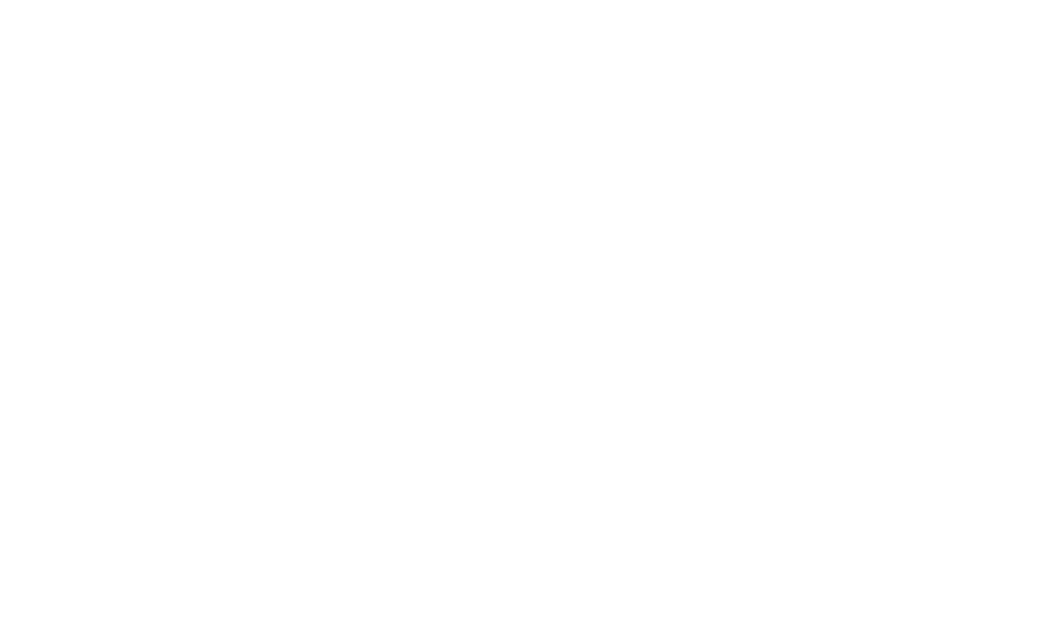
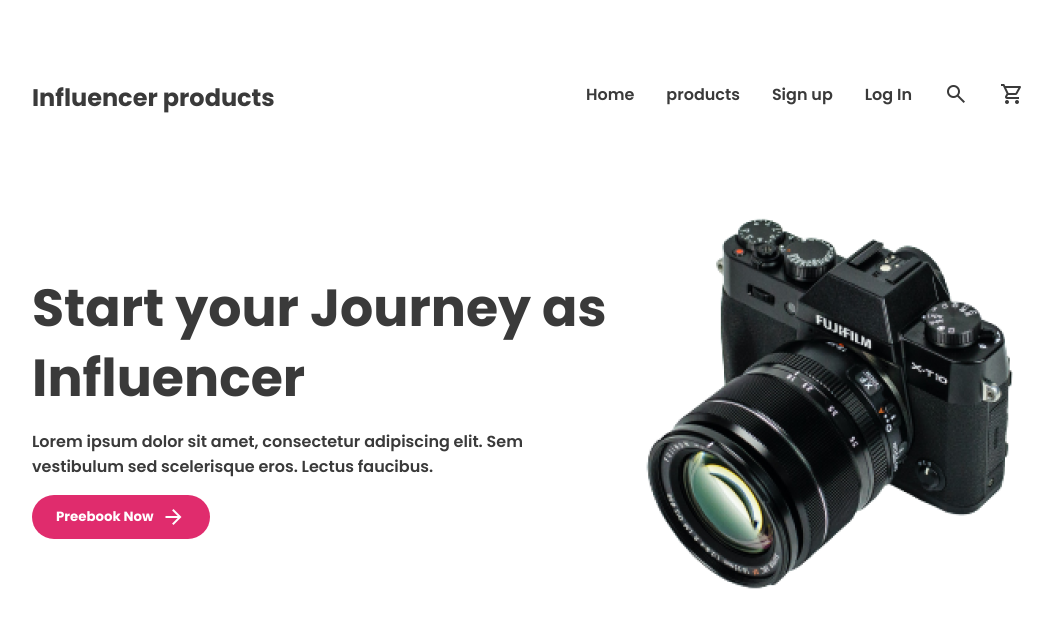
Before and after one commit to nazmul37290/influencer-gear-website, a plain HTML site: page index.html in a window 1280 px wide. Shown: the whole page, without its empty margins (96-1148 px from the left). Drawn offline with nearby package versions, Linux system fonts and the light colour scheme.

Commit message:
added navbar and completed header section

```diff
--- a/index.html
+++ b/index.html
@@ -4,9 +4,56 @@
     <meta charset="UTF-8" />
     <meta name="viewport" content="width=device-width, initial-scale=1.0" />
     <title>Influencer Gear Website</title>
+    <link
+      rel="stylesheet"
+      href="https://fonts.googleapis.com/css2?family=Material+Symbols+Outlined:opsz,wght,FILL,GRAD@20..48,100..700,0..1,-50..200"
+    />
+    <link rel="stylesheet" href="styles/style.css" />
   </head>
   <body>
-    <header></header>
+    <header>
+      <!-- nav section starts here -->
+
+      <nav>
+        <h3 class="nav-title">Influencer products</h3>
+        <ul>
+          <li><a href="">Home</a></li>
+          <li><a href="">products</a></li>
+          <li><a href="">Sign up</a></li>
+          <li><a href="">Log In</a></li>
+          <li>
+            <a href=""
+              ><span class="material-symbols-outlined"> search </span></a
+            >
+          </li>
+          <li>
+            <a href=""
+              ><span class="material-symbols-outlined"> shopping_cart </span></a
+            >
+          </li>
+        </ul>
+      </nav>
+
+      <!-- banner section starts here -->
+      <section class="banner">
+        <div class="banner-content">
+          <h2 class="banner-title">Start your Journey as Influencer</h2>
+          <p class="banner-description">
+            Lorem ipsum dolor sit amet, consectetur adipiscing elit. Sem
+            vestibulum sed scelerisque eros. Lectus faucibus.
+          </p>
+          <button class="banner-button">
+            <p>Preebook Now</p>
+
+            <span class="material-symbols-outlined"> arrow_forward </span>
+          </button>
+        </div>
+        <div class="banner-img-container">
+          <img src="images/main-camera.png" alt="" />
+        </div>
+      </section>
+    </header>
+
     <main></main>
     <footer></footer>
   </body>
--- /dev/null
+++ b/styles/style.css
@@ -0,0 +1,79 @@
+@import url("https://fonts.googleapis.com/css2?family=Poppins:wght@300;400;500;600;700;800&family=Work+Sans:wght@300;400;500;600;700;800&display=swap");
+@import url("https://fonts.googleapis.com/css2?family=Inter:wght@300;400;500;600;700&family=Poppins:wght@300;400;500;600;700;800&family=Work+Sans:wght@300;400;500;600;700;800&display=swap");
+
+* {
+  margin: 0;
+  padding: 0;
+  font-family: "Poppins", sans-serif;
+}
+/* header related styles */
+header {
+  /* background-color: aqua; */
+  width: 80%;
+  max-width: 1200px;
+  margin: 0 auto;
+}
+nav {
+  display: flex;
+  padding: 80px 0px;
+  justify-content: space-between;
+  align-items: center;
+}
+nav .nav-title {
+  color: #3a3a3a;
+
+  font-size: 1.5rem;
+
+  font-weight: 700;
+}
+
+nav > ul {
+  display: flex;
+}
+
+nav li {
+  margin-right: 2rem;
+  color: #3a3a3a;
+  font-weight: 600;
+  list-style: none;
+}
+nav li a {
+  color: #3a3a3a;
+  text-decoration: none;
+}
+
+/* banner related styles */
+
+.banner {
+  display: flex;
+  align-items: center;
+}
+.banner .banner-title {
+  color: #3a3a3a;
+
+  font-size: 3.26rem;
+
+  font-weight: 700;
+  line-height: 70px;
+}
+
+.banner .banner-description {
+  max-width: 500px;
+  color: #3a3a3a;
+  font-weight: 600;
+  margin-top: 1rem;
+  margin-bottom: 1rem;
+}
+
+.banner .banner-button {
+  padding: 10px 24px;
+  border-radius: 41px;
+  background: #e02c6d;
+  display: flex;
+  padding: 10px 24px;
+  align-items: center;
+  gap: 8px;
+  border: 0;
+  color: white;
+  font-weight: 700;
+}
```
